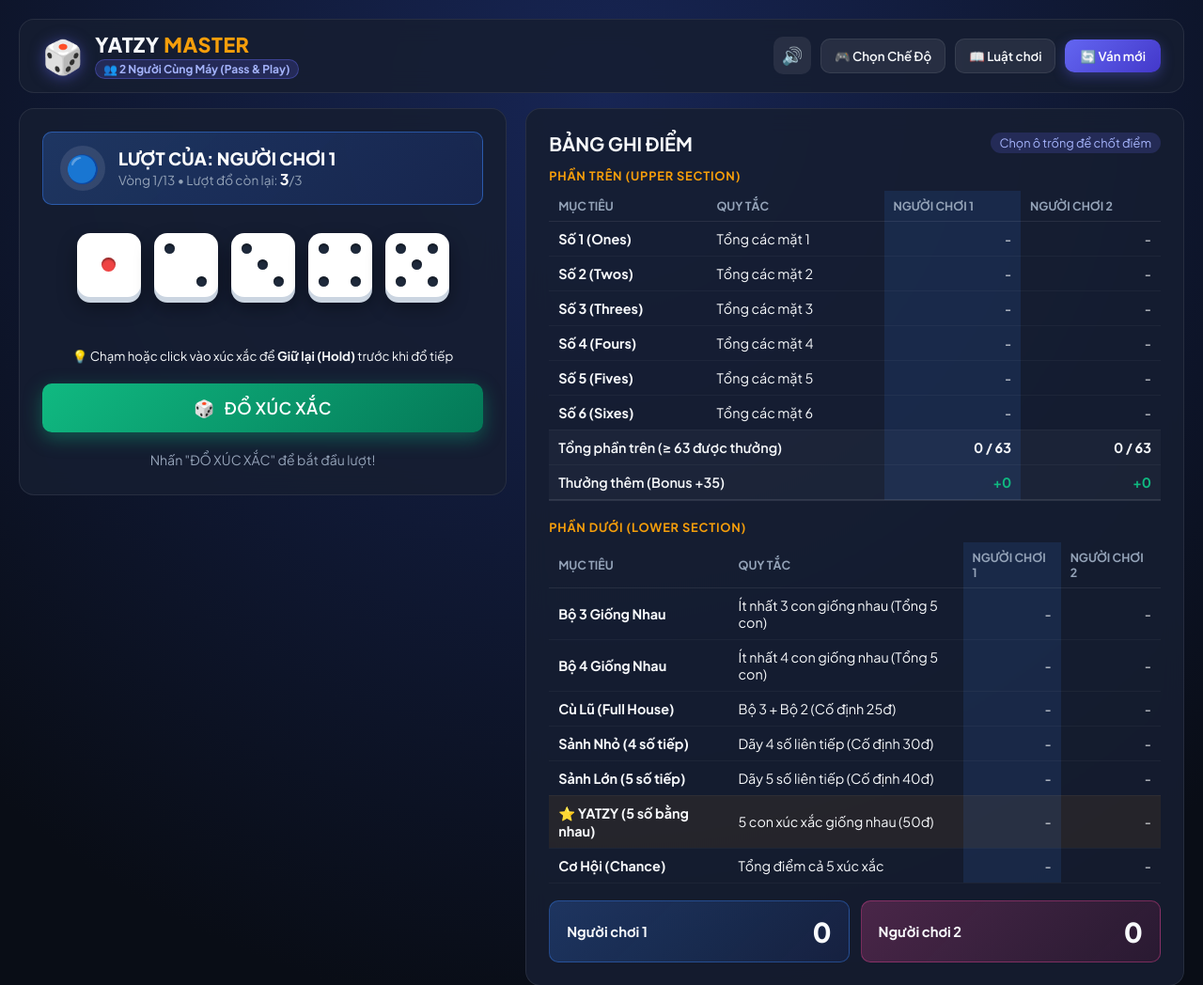
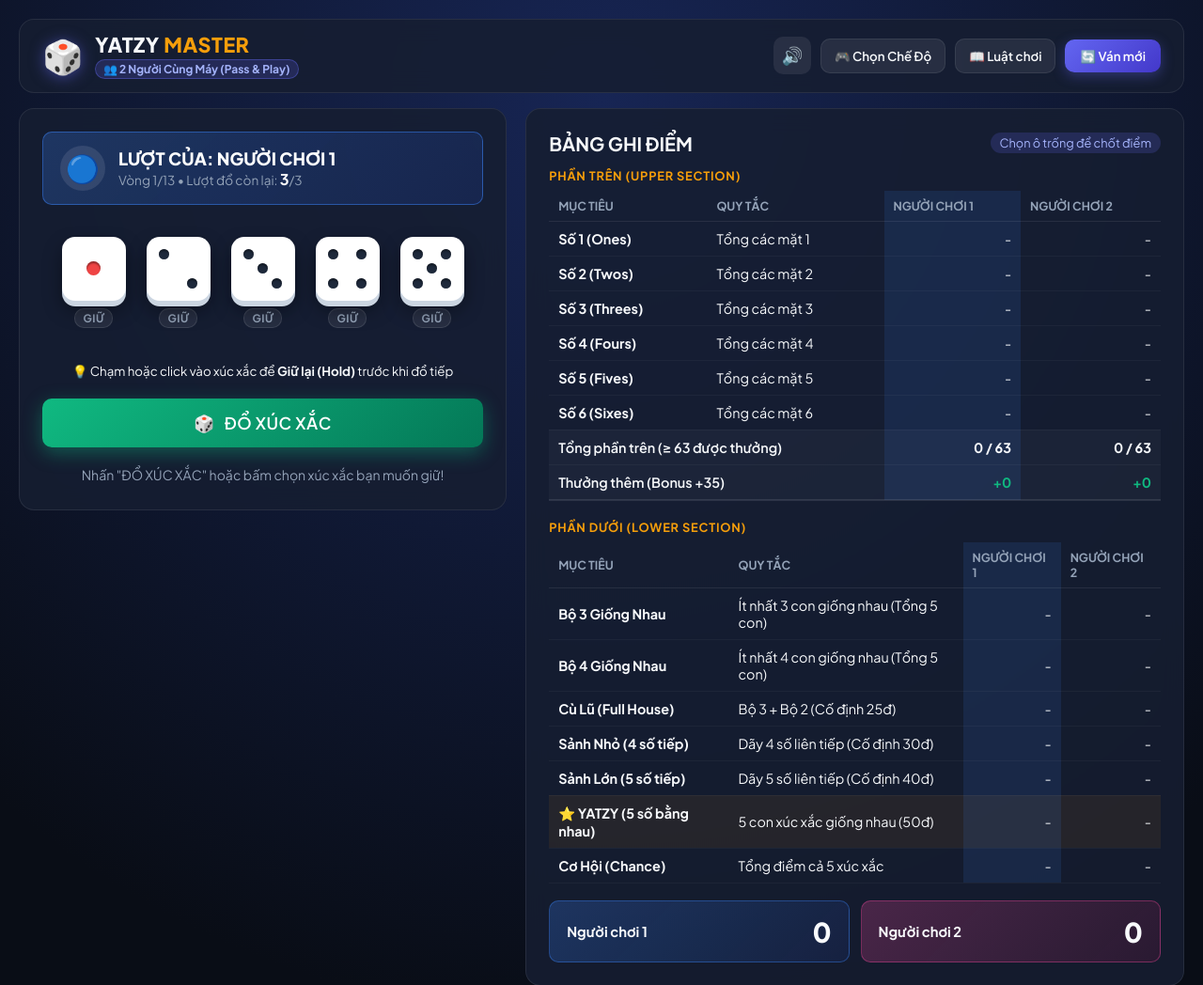
Before and after one commit to nhdthnh/yatzy, a Flask app: page / in a window 1280 px wide. Shown: the top 1048 px of the page at 94% size. Run offline with Flask 3, Linux system fonts and the light colour scheme.

Commit message:
Fix dice hold interaction, sync hold state to server, improve UI feedback

```diff
--- a/app.py
+++ b/app.py
@@ -247,7 +247,7 @@ def roll(game_id):
 
     new_dice = []
     for i in range(5):
-        if has_rolled and i in held:
+        if i in held:
             new_dice.append(current_dice[i])
         else:
             new_dice.append(random.randint(1, 6))
@@ -259,6 +259,30 @@ def roll(game_id):
     game["last_activity"] = time.time()
 
     return jsonify(format_game_state(game, caller_player_id))
+
+@app.route("/api/game/<game_id>/hold", methods=["POST"])
+def toggle_hold_api(game_id):
+    if game_id not in GAMES:
+        return jsonify({"error": "Phòng chơi không tồn tại!"}), 404
+
+    game = GAMES[game_id]
+    if game["status"] != "playing":
+        return jsonify({"error": "Ván đấu chưa sẵn sàng!"}), 400
+
+    data = request.json or {}
+    caller_player_id = data.get("player_id", "")
+    current_idx = game["current_player_idx"]
+    active_player = game["players"][current_idx]
+
+    if game["mode"] == "online" and active_player["id"] != caller_player_id:
+        return jsonify({"error": "Chưa đến lượt của bạn!"}), 403
+
+    held = data.get("held", [])
+    held = [i for i in held if isinstance(i, int) and 0 <= i < 5]
+    game["held"] = held
+    game["last_activity"] = time.time()
+
+    return jsonify({"success": True, "held": held})
 
 @app.route("/api/game/<game_id>/score", methods=["POST"])
 def score(game_id):
--- a/static/script.js
+++ b/static/script.js
@@ -348,6 +348,11 @@ function startPolling() {
                     playSound('your_turn');
                 }
 
+                // Nếu đang là lượt của mình và chưa đổi lượt, giữ nguyên các xúc xắc đang chọn giữ
+                if (newState.can_act && gameState?.can_act && newState.current_player_idx === gameState.current_player_idx && newState.rolls_left === gameState.rolls_left) {
+                    newState.held = gameState.held;
+                }
+
                 gameState = newState;
                 renderAll();
 
@@ -407,8 +412,8 @@ async function handleRoll() {
     }
 }
 
-function toggleHold(idx) {
-    if (!gameState?.can_act || !gameState.has_rolled || gameState.rolls_left === 0 || isRollingAnimation) return;
+async function toggleHold(idx) {
+    if (!gameState?.can_act || gameState.rolls_left === 0 || isRollingAnimation) return;
 
     playSound('click');
     const pos = gameState.held.indexOf(idx);
@@ -418,6 +423,19 @@ function toggleHold(idx) {
         gameState.held.push(idx);
     }
     renderDice();
+
+    // Đồng bộ lên server để phòng online hoặc polling không bị mất trạng thái giữ
+    if (currentGameId) {
+        try {
+            await fetch(`/api/game/${currentGameId}/hold`, {
+                method: 'POST',
+                headers: { 'Content-Type': 'application/json' },
+                body: JSON.stringify({ held: gameState.held, player_id: myPlayerId })
+            });
+        } catch (e) {
+            console.warn('Lỗi đồng bộ giữ xúc xắc:', e);
+        }
+    }
 }
 
 async function handleScoreCategory(category) {
@@ -539,7 +557,7 @@ function renderTurnBanner() {
     } else if (!gameState.has_rolled) {
         btnRoll.disabled = false;
         rollBtnText.textContent = 'ĐỔ XÚC XẮC';
-        turnHint.textContent = 'Nhấn "ĐỔ XÚC XẮC" để bắt đầu lượt!';
+        turnHint.textContent = 'Nhấn "ĐỔ XÚC XẮC" hoặc bấm chọn xúc xắc bạn muốn giữ!';
     } else if (gameState.rolls_left > 0) {
         btnRoll.disabled = false;
         rollBtnText.textContent = `ĐỔ TIẾP (${gameState.rolls_left})`;
@@ -557,6 +575,7 @@ function renderDice() {
         const wrapper = document.createElement('div');
         const isHeld = gameState.held.includes(idx);
         wrapper.className = `die-wrapper ${isHeld ? 'is-held' : ''}`;
+        wrapper.setAttribute('title', isHeld ? 'Click để bỏ giữ' : 'Click để giữ lại xúc xắc này');
 
         const die = document.createElement('div');
         die.className = 'die';
@@ -571,12 +590,15 @@ function renderDice() {
 
         const tag = document.createElement('span');
         tag.className = 'hold-tag';
-        tag.textContent = 'GIỮ';
+        tag.textContent = isHeld ? '✓ ĐÃ GIỮ' : 'GIỮ';
 
         wrapper.appendChild(die);
         wrapper.appendChild(tag);
 
-        wrapper.addEventListener('click', () => toggleHold(idx));
+        wrapper.addEventListener('click', (e) => {
+            e.preventDefault();
+            toggleHold(idx);
+        });
         diceContainer.appendChild(wrapper);
     });
 }
--- a/static/style.css
+++ b/static/style.css
@@ -352,8 +352,15 @@ button {
     display: flex;
     flex-direction: column;
     align-items: center;
-    gap: 6px;
+    gap: 8px;
     cursor: pointer;
+    user-select: none;
+    -webkit-tap-highlight-color: transparent;
+    padding: 4px;
+}
+
+.die-wrapper * {
+    pointer-events: none;
 }
 
 .die {
@@ -369,11 +376,12 @@ button {
     grid-template-rows: repeat(3, 1fr);
     padding: 8px;
     position: relative;
-    transition: transform 0.25s cubic-bezier(0.34, 1.56, 0.64, 1), box-shadow 0.25s ease;
+    transition: transform 0.25s cubic-bezier(0.34, 1.56, 0.64, 1), box-shadow 0.25s ease, border-color 0.2s ease;
     user-select: none;
+    border: 3px solid transparent;
 }
 
-.die:hover {
+.die-wrapper:hover .die {
     transform: translateY(-4px);
     box-shadow:
         0 8px 0 #cbd5e1,
@@ -410,25 +418,35 @@ button {
 .die-wrapper.is-held .die {
     transform: translateY(-8px);
     box-shadow:
-        0 8px 0 #6366f1,
-        0 0 20px rgba(99, 102, 241, 0.6);
-    border: 2px solid var(--primary);
+        0 8px 0 #4f46e5,
+        0 0 24px rgba(99, 102, 241, 0.7);
+    border: 3px solid var(--primary);
 }
 
 .hold-tag {
     font-size: 0.72rem;
     font-weight: 700;
     color: var(--text-muted);
+    background: rgba(255, 255, 255, 0.08);
+    border: 1px solid rgba(255, 255, 255, 0.1);
+    padding: 2px 8px;
+    border-radius: 10px;
     text-transform: uppercase;
-    opacity: 0;
-    transform: translateY(-4px);
+    letter-spacing: 0.5px;
     transition: all 0.2s ease;
 }
 
+.die-wrapper:hover .hold-tag {
+    color: #ffffff;
+    background: rgba(255, 255, 255, 0.16);
+}
+
 .die-wrapper.is-held .hold-tag {
-    opacity: 1;
-    color: #818cf8;
-    transform: translateY(0);
+    background: var(--primary);
+    color: #ffffff;
+    border-color: var(--primary);
+    box-shadow: 0 2px 10px rgba(99, 102, 241, 0.6);
+    transform: translateY(-2px);
 }
 
 .die.rolling {
```
